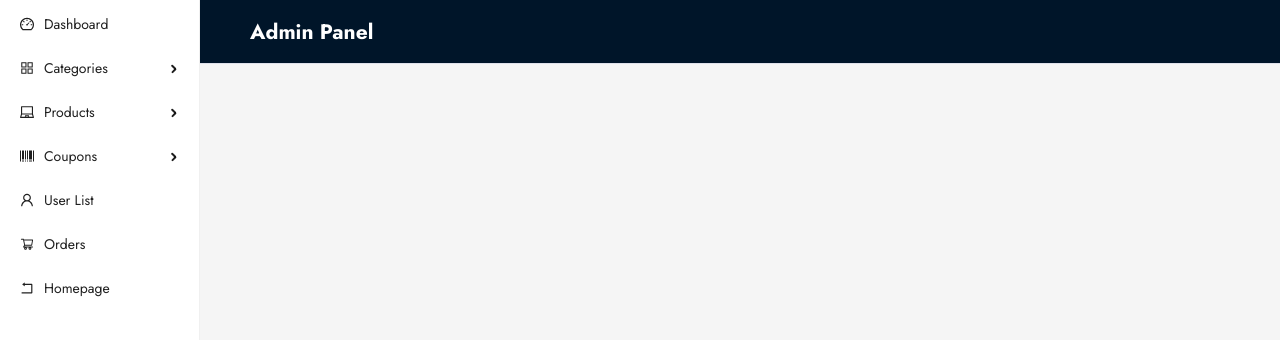
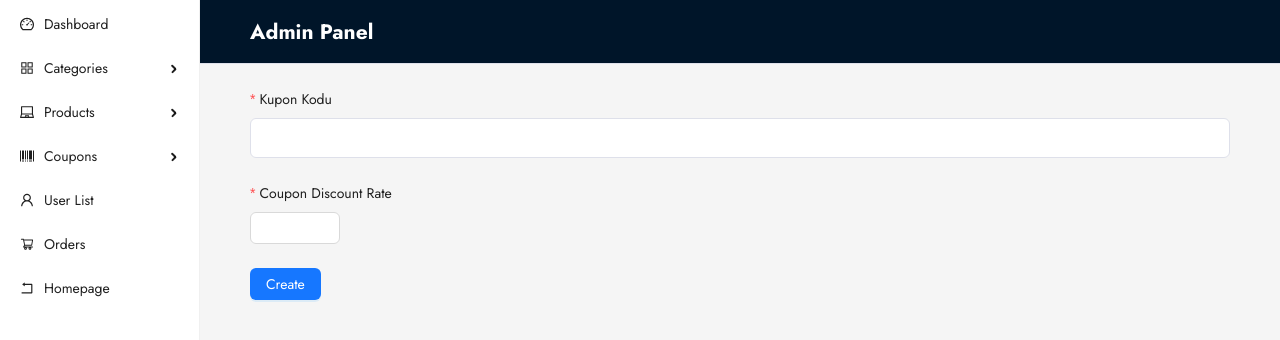
Before and after one commit to kobrak1/ecommerce, a React (Vite) app in the folder client/: page /admin/coupons/create in a window 1280 px wide. Shown: the top 340 px of the page. Built offline with nearby package versions, Linux system fonts and the light colour scheme; sample sign-in values are in the browser's storage.

Commit message:
coupon page is created

```diff
--- a/client/src/App.jsx
+++ b/client/src/App.jsx
@@ -17,6 +17,8 @@ import CreateCategoryPage from "./pages/admin/Categories/CreateCategoryPage";
 import CreateProductPage from "./pages/admin/Products/CreateProductPage";
 import ProductPage from "./pages/admin/Products/ProductPage";
 import UpdateProductPage from "./pages/admin/Products/UpdateProductPage";
+import CouponPage from "./pages/admin/Coupons/CouponPage";
+import CreateCouponPage from "./pages/admin/Coupons/CreateCoupon";
 
 const App = () => {
   return (
@@ -37,6 +39,8 @@ const App = () => {
         <Route path="products" element={<ProductPage />} />
         <Route path="products/create" element={<CreateProductPage />} />
         <Route path="products/update/:id" element={<UpdateProductPage />} />
+        <Route path="coupons" element={<CouponPage />} />
+        <Route path="coupons/create" element={<CreateCouponPage />} />
       </Route>
     </Routes>
   );
--- /dev/null
+++ b/client/src/pages/admin/Coupons/CouponPage.jsx
@@ -0,0 +1,102 @@
+import { Button, Popconfirm, Space, Table, message } from "antd";
+import { useCallback, useEffect, useState } from "react";
+import { useNavigate } from "react-router-dom";
+
+const CouponPage = () => {
+  const [dataSource, setDataSource] = useState([]);
+  const [loading, setLoading] = useState(false);
+  const navigate = useNavigate();
+  const apiUrl = import.meta.env.VITE_API_BASE_URL;
+
+  const columns = [
+    {
+      title: "Coupon Code",
+      dataIndex: "code",
+      key: "code",
+      render: (code) => <b>{code}</b>,
+    },
+    {
+      title: "Discount Rate",
+      dataIndex: "discountPercent",
+      key: "discountPercent",
+      render: (code) => <span>%{code}</span>,
+    },
+    {
+      title: "Actions",
+      dataIndex: "actions",
+      key: "actions",
+      render: (_, record) => (
+        <Space>
+          <Button
+            type="primary"
+            onClick={() => navigate(`/admin/categories/update/${record._id}`)}
+          >
+            Güncelle
+          </Button>
+          <Popconfirm
+            title="Delete Category"
+            description="Are you sure that you want to delete the category?"
+            okText="Yes"
+            cancelText="No"
+            onConfirm={() => deleteCoupon(record._id)}
+          >
+            <Button type="primary" danger>
+              Sil
+            </Button>
+          </Popconfirm>
+        </Space>
+      ),
+    },
+  ];
+
+  const fetchCategories = useCallback(async () => {
+    setLoading(true);
+
+    try {
+      const response = await fetch(`${apiUrl}/api/coupons`);
+
+      if (response.ok) {
+        const data = await response.json();
+        setDataSource(data);
+      } else {
+        message.error("Data fetch failed.");
+      }
+    } catch (error) {
+      console.log("Data error:", error);
+    } finally {
+      setLoading(false);
+    }
+  }, [apiUrl]);
+
+  const deleteCoupon = async (couponId) => {
+    try {
+      const response = await fetch(`${apiUrl}/api/coupons/${couponId}`, {
+        method: "DELETE",
+      });
+
+      if (response.ok) {
+        message.success("Category deleted successfully.");
+        fetchCategories();
+      } else {
+        message.error("Delete failed.");
+      }
+    } catch (error) {
+      console.log("Delete error:", error);
+    }
+  };
+
+  useEffect(() => {
+    fetchCategories();
+  }, [fetchCategories]);
+
+  return (
+    <Table
+      dataSource={dataSource}
+      columns={columns}
+      rowKey={(record) => record._id}
+      loading={loading}
+    />
+  );
+};
+
+export default CouponPage;
--- /dev/null
+++ b/client/src/pages/admin/Coupons/CreateCoupon.jsx
@@ -0,0 +1,70 @@
+import { Button, Form, Input, InputNumber, Spin, message } from "antd";
+import { useState } from "react";
+
+const CreateCouponPage = () => {
+  const [loading, setLoading] = useState(false);
+  const [form] = Form.useForm();
+  const apiUrl = import.meta.env.VITE_API_BASE_URL;
+
+  const onFinish = async (values) => {
+    setLoading(true);
+    try {
+      const response = await fetch(`${apiUrl}/api/coupons`, {
+        method: "POST",
+        headers: {
+          "Content-Type": "application/json",
+        },
+        body: JSON.stringify(values),
+      });
+
+      if (response.ok) {
+        message.success("Coupon created successfully.");
+        form.resetFields();
+      } else {
+        message.error("Error while creating the coupon!");
+      }
+    } catch (error) {
+      console.log("Coupon create error:", error);
+    } finally {
+      setLoading(false);
+    }
+  };
+
+  return (
+    <Spin spinning={loading}>
+      <Form name="basic" layout="vertical" onFinish={onFinish} form={form}>
+        <Form.Item
+          label="Kupon Kodu"
+          name="code"
+          rules={[
+            {
+              required: true,
+              message: "Please enter a coupon code!",
+            },
+          ]}
+        >
+          <Input />
+        </Form.Item>
+
+        <Form.Item
+          label="Coupon Discount Rate"
+          name="discountPercent"
+          rules={[
+            {
+              required: true,
+              message: "Please enter a coupon discount rate!",
+            },
+          ]}
+        >
+          <InputNumber />
+        </Form.Item>
+
+        <Button type="primary" htmlType="submit">
+          Create
+        </Button>
+      </Form>
+    </Spin>
+  );
+};
+
+export default CreateCouponPage;
```
